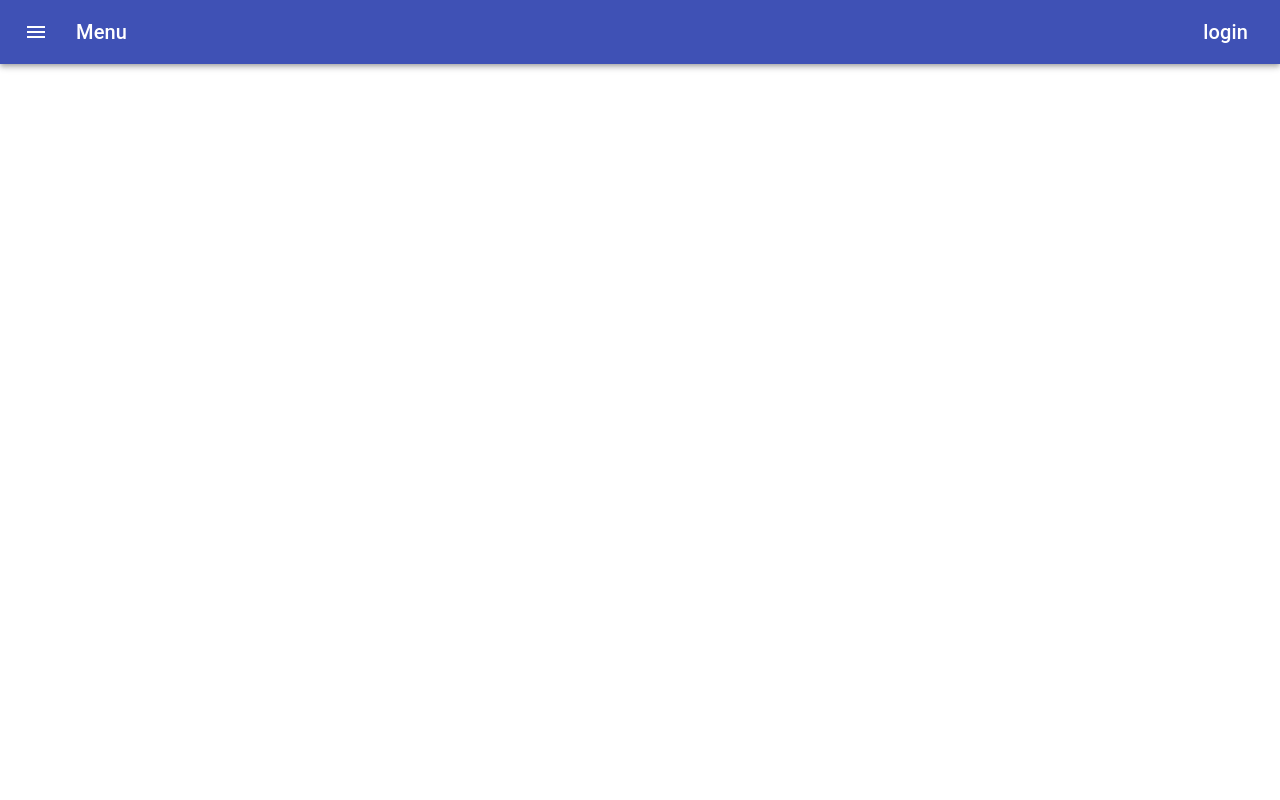
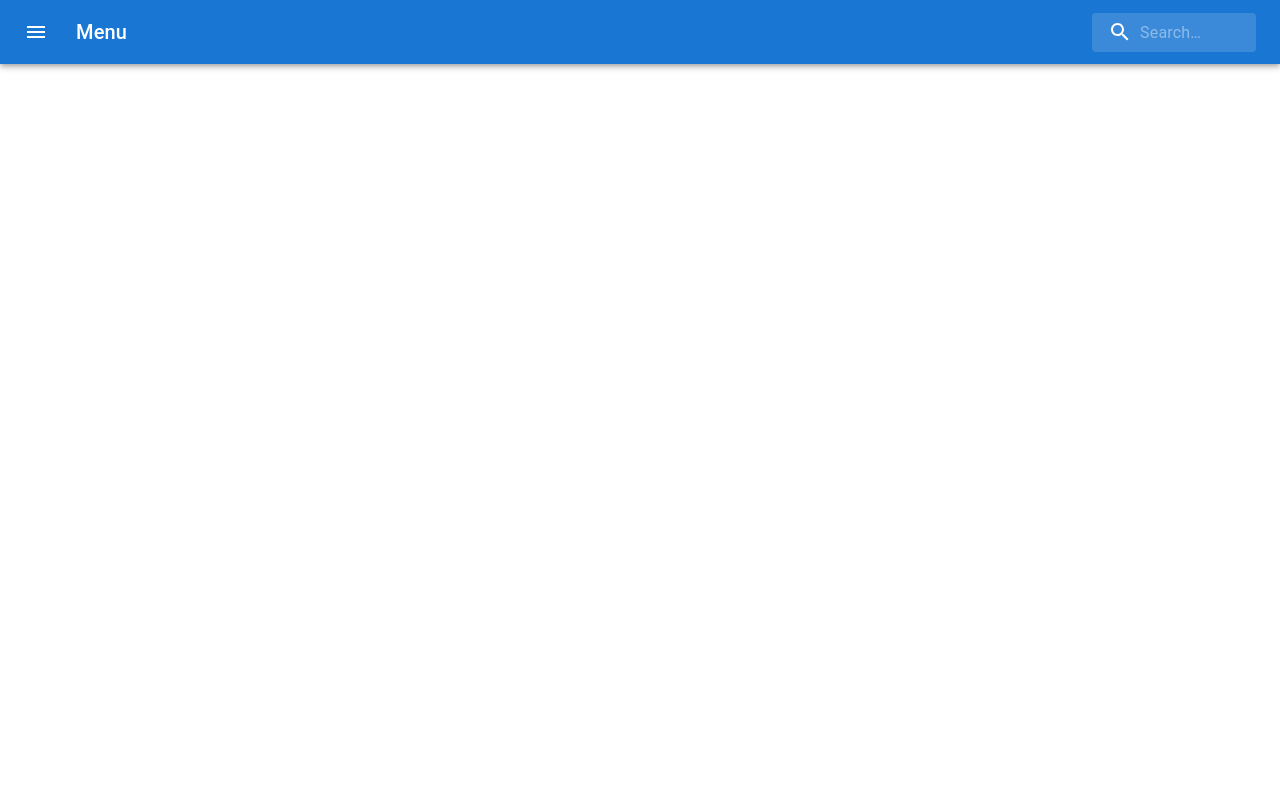
Before and after one commit to Lidianeangelo/Blog_Pessoal, a React (Create React App) app in the folder Front-End/blog-pessoal/: page / in a window 1280 px wide. Shown: the top 800 px of the page. Built offline with nearby package versions, Linux system fonts and the light colour scheme.

Commit message:
[Inclusão da Navbar- atualização] 09.11.2022

```diff
--- a/Front-End/blog-pessoal/src/componentes/estaticos/navbar/navbar.tsx
+++ b/Front-End/blog-pessoal/src/componentes/estaticos/navbar/navbar.tsx
@@ -1,51 +1,90 @@
 import React from 'react';
-import { makeStyles } from '@material-ui/core/styles';
-import AppBar from '@material-ui/core/AppBar';
-import Toolbar from '@material-ui/core/Toolbar';
-import Typography from '@material-ui/core/Typography';
-import IconButton from '@material-ui/core/IconButton';
-import MenuIcon from '@material-ui/icons/Menu';
-import { Box } from '@mui/material';
-import { Link } from 'react-router-dom';
+import { styled, alpha } from '@mui/material/styles';
+import AppBar from '@mui/material/AppBar';
+import Box from '@mui/material/Box';
+import Toolbar from '@mui/material/Toolbar';
+import IconButton from '@mui/material/IconButton';
+import Typography from '@mui/material/Typography';
+import InputBase from '@mui/material/InputBase';
+import MenuIcon from '@mui/icons-material/Menu';
+import SearchIcon from '@mui/icons-material/Search';
 
+import './navbar.css';
 
-const useStyles = makeStyles((theme) => ({
-  root: {
-    flexGrow: 1,
+const Search = styled('div')(({ theme }) => ({
+  position: 'relative',
+  borderRadius: theme.shape.borderRadius,
+  backgroundColor: alpha(theme.palette.common.white, 0.15),
+  '&:hover': {
+    backgroundColor: alpha(theme.palette.common.white, 0.25),
+  },
+  marginLeft: 0,
+  width: '100%',
+  [theme.breakpoints.up('sm')]: {
+    marginLeft: theme.spacing(1),
+    width: 'auto',
+  },
+}));
 
-  },
-  menuButton: {
-    marginRight: theme.spacing(2),
-  },
-  title: {
-    flexGrow: 1,
+const SearchIconWrapper = styled('div')(({ theme }) => ({
+  padding: theme.spacing(0, 2),
+  height: '100%',
+  position: 'absolute',
+  pointerEvents: 'none',
+  display: 'flex',
+  alignItems: 'center',
+  justifyContent: 'center',
+}));
+
+const StyledInputBase = styled(InputBase)(({ theme }) => ({
+  color: 'inherit',
+  '& .MuiInputBase-input': {
+    padding: theme.spacing(1, 1, 1, 0),
+    // vertical padding + font size from searchIcon
+    paddingLeft: `calc(1em + ${theme.spacing(4)})`,
+    transition: theme.transitions.create('width'),
+    width: '100%',
+    [theme.breakpoints.up('sm')]: {
+      width: '12ch',
+      '&:focus': {
+        width: '20ch',
+      },
+    },
   },
 }));
 
 export default function NavBar() {
-  const classes = useStyles();
-
   return (
-    <div className={classes.root}>
-      <AppBar position="static" >
+    <Box sx={{ flexGrow: 1 }}>
+      <AppBar position="static">
         <Toolbar>
-          <IconButton edge="start" className={classes.menuButton} color="inherit" aria-label="menu">
+          <IconButton
+            size="large"
+            edge="start"
+            color="inherit"
+            aria-label="open drawer"
+            sx={{ mr: 2 }}
+          >
             <MenuIcon />
           </IconButton>
-          <Typography variant="h6" className={classes.title}>
-            Menu
+          <Typography
+            variant="h6"
+            noWrap
+            component="div"
+            sx={{ flexGrow: 1, display: { xs: 'none', sm: 'block' } }}
+          >Menu
           </Typography>
-
-
-          <Box mx={1} style={{ cursor: 'pointer' }} >
-                <Link to="/login" style={{ color: 'white' }}></Link>
-                  <Typography variant="h6" color="inherit">
-                    login
-                  </Typography>
-
-              </Box>
+          <Search>
+            <SearchIconWrapper>
+              <SearchIcon />
+            </SearchIconWrapper>
+            <StyledInputBase
+              placeholder="Search…"
+              inputProps={{ 'aria-label': 'search' }}
+            />
+          </Search>
         </Toolbar>
       </AppBar>
-    </div>
+    </Box>
   );
 }
```
